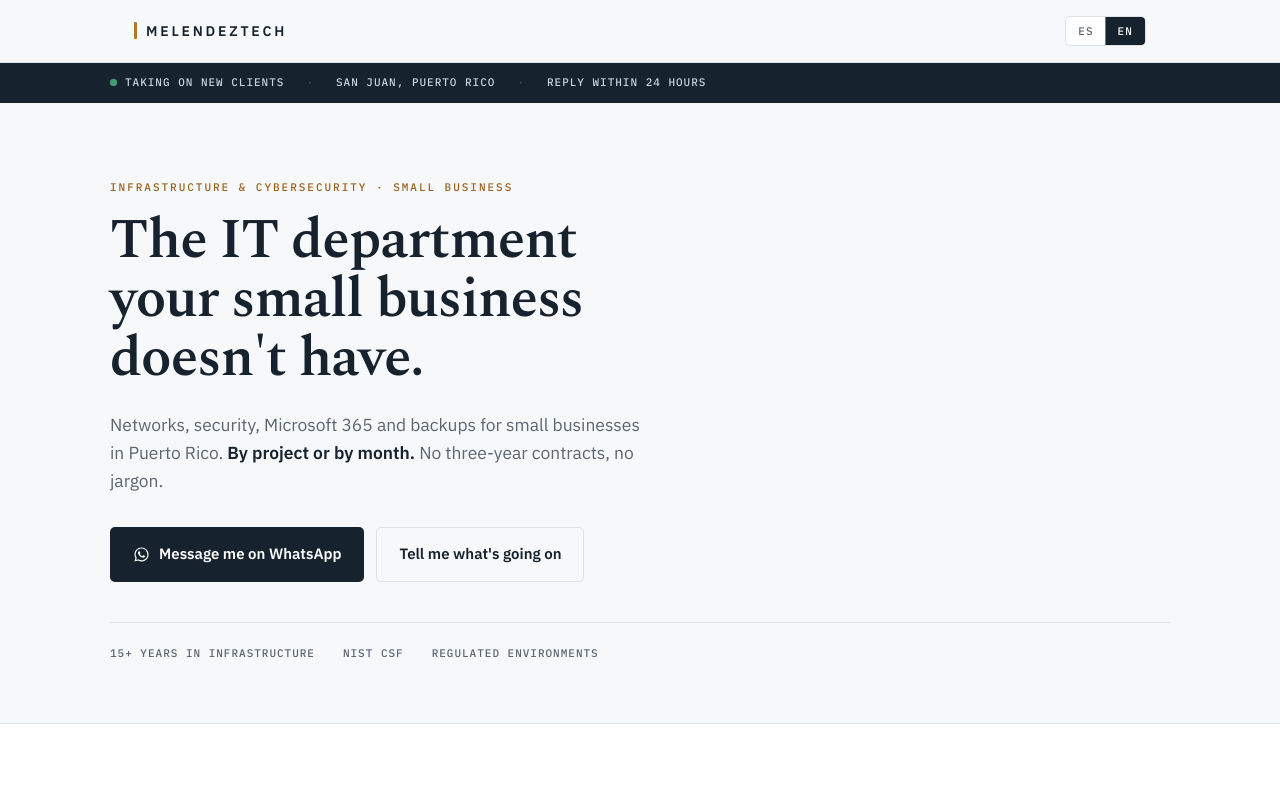
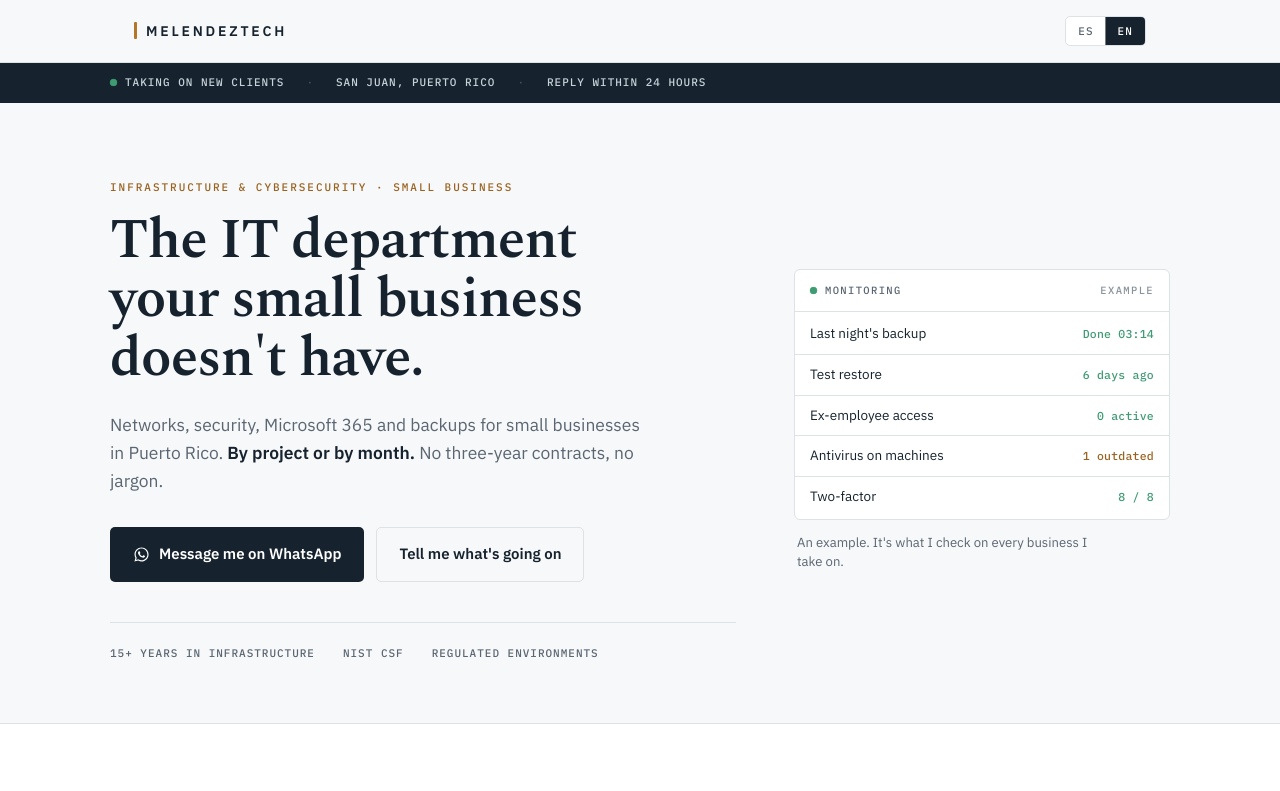
Before and after one commit to SirMelendezTech/www, a plain HTML site: page index.html in a window 1280 px wide. Shown: the top 791 px of the page. Drawn offline with nearby package versions, Linux system fonts and the light colour scheme.

Commit message:
Add an example status panel to the hero
Fills the empty right column of the hero on desktop with a small,
light read-out styled to match the site's existing cards (white,
hairline border, no shadow; Plex Sans labels, Plex Mono readings).

It shows five things kept current on a healthy setup — last night's
backup, the last test restore, active ex-employee accounts, antivirus
status, two-factor coverage — with one row flagged amber so it reads as
a real snapshot, not a marketing all-green. A caption states plainly
that it is an example of what gets checked on every business.

The rows join the existing page-load sweep: the live strip assembles,
then these rows fade in top to bottom (~0.5s), then the "15" counts up.
One sequence, once. The green monitoring dot reuses the strip's pulse.
Gated behind html.js and prefers-reduced-motion: no-preference, so
reduced-motion and no-JS visitors get the full panel immediately.

Hero becomes a 2-column grid at >=861px; below that the panel stacks
under the proof line at up to 420px wide.

Co-Authored-By: Claude Sonnet 5 <noreply@anthropic.com>
Claude-Session: https://claude.ai/code/session_01W2HQLZNeevY5jbLTeKXq3r

```diff
--- a/index.html
+++ b/index.html
@@ -114,6 +114,43 @@ a{color:var(--ink)}
   font-size:clamp(2.05rem,5.6vw,3.5rem);
   line-height:1.06;letter-spacing:-.02em;
   margin:0 0 22px;max-width:16ch;
+}
+@media (min-width:861px){
+  .hero{display:grid;grid-template-columns:minmax(0,1fr) minmax(304px,376px);gap:58px;align-items:center}
+  .hero h1{max-width:18ch}
+}
+
+/* hero panel: an illustrative read-out of a business kept current */
+.hero-aside{min-width:0}
+.hpanel{
+  background:var(--white);border:1px solid var(--hair);border-radius:6px;overflow:hidden;
+}
+.hpanel-head{
+  display:flex;align-items:center;justify-content:space-between;gap:12px;
+  padding:12px 15px;border-bottom:1px solid var(--hair);
+  font-family:var(--mono);font-size:10.5px;font-weight:500;
+  letter-spacing:.13em;text-transform:uppercase;color:var(--slate);
+}
+.hpanel-head .status{display:inline-flex;align-items:center;gap:8px}
+.hpanel-head .eg{color:var(--slate-lt)}
+.hpanel-rows{padding:2px 0}
+.hpanel-row{
+  display:flex;align-items:baseline;justify-content:space-between;gap:14px;
+  padding:10px 15px;border-bottom:1px solid var(--hair);
+}
+.hpanel-rows .hpanel-row:last-child{border-bottom:0}
+.hpanel-k{color:var(--ink);font-size:13.5px;line-height:1.42}
+.hpanel-v{
+  flex:none;font-family:var(--mono);font-size:11.5px;letter-spacing:.02em;
+  white-space:nowrap;color:var(--live);
+}
+.hpanel-v[data-flag="fix"]{color:var(--amber-dk)}
+.hpanel-note{
+  margin:13px 3px 0;font-size:.82rem;line-height:1.5;color:var(--slate);max-width:40ch;
+}
+@media (max-width:860px){
+  .hero-aside{margin-top:44px}
+  .hpanel{max-width:420px}
 }
 .hero-sub{font-size:1.09rem;color:var(--slate);margin:0 0 32px;max-width:52ch}
 .hero-sub strong{color:var(--ink);font-weight:600}
@@ -295,6 +332,17 @@ html[data-lang="en"] .toggle{--toggle-x:100%}
   html.js.strip-ready .strip-in > *:nth-child(4){transition-delay:.19s}
   html.js.strip-ready .strip-in > *:nth-child(5){transition-delay:.25s}
 
+  /* the hero panel rows continue the same top-to-bottom power-on sweep */
+  html.js .hpanel-row{opacity:0;transform:translateY(4px)}
+  html.js.strip-ready .hpanel-row{
+    opacity:1;transform:none;transition:opacity .3s ease,transform .3s ease;
+  }
+  html.js.strip-ready .hpanel-rows .hpanel-row:nth-child(1){transition-delay:.20s}
+  html.js.strip-ready .hpanel-rows .hpanel-row:nth-child(2){transition-delay:.26s}
+  html.js.strip-ready .hpanel-rows .hpanel-row:nth-child(3){transition-delay:.32s}
+  html.js.strip-ready .hpanel-rows .hpanel-row:nth-child(4){transition-delay:.38s}
+  html.js.strip-ready .hpanel-rows .hpanel-row:nth-child(5){transition-delay:.44s}
+
   html.js .toggle::after{transition:transform .2s cubic-bezier(.4,0,.2,1)}
   .btn--wa svg{transition:transform .16s ease}
   .svc-item{transition:background .16s ease}
@@ -344,6 +392,7 @@ html[data-lang="en"] .toggle{--toggle-x:100%}
 <main id="main">
 
   <section class="hero wrap" id="top">
+    <div class="hero-main">
       <p class="eyebrow"><span class="es">Infraestructura y ciberseguridad · PYMES</span><span class="en">Infrastructure &amp; cybersecurity · Small business</span></p>
       <h1>
         <span class="es">El departamento de IT que tu negocio no tiene.</span>
@@ -365,6 +414,42 @@ html[data-lang="en"] .toggle{--toggle-x:100%}
         <span>NIST CSF</span>
         <span><span class="es">Ambientes regulados</span><span class="en">Regulated environments</span></span>
       </div>
+    </div>
+
+    <aside class="hero-aside">
+      <div class="hpanel">
+        <div class="hpanel-head">
+          <span class="status"><span class="dot dot--live" aria-hidden="true"></span><span class="es">Monitoreo</span><span class="en">Monitoring</span></span>
+          <span class="eg"><span class="es">ejemplo</span><span class="en">example</span></span>
+        </div>
+        <div class="hpanel-rows">
+          <div class="hpanel-row">
+            <span class="hpanel-k"><span class="es">Respaldo de anoche</span><span class="en">Last night's backup</span></span>
+            <span class="hpanel-v"><span class="es">Listo 03:14</span><span class="en">Done 03:14</span></span>
+          </div>
+          <div class="hpanel-row">
+            <span class="hpanel-k"><span class="es">Restauración de prueba</span><span class="en">Test restore</span></span>
+            <span class="hpanel-v"><span class="es">Hace 6 días</span><span class="en">6 days ago</span></span>
+          </div>
+          <div class="hpanel-row">
+            <span class="hpanel-k"><span class="es">Accesos de exempleados</span><span class="en">Ex-employee access</span></span>
+            <span class="hpanel-v"><span class="es">0 activos</span><span class="en">0 active</span></span>
+          </div>
+          <div class="hpanel-row">
+            <span class="hpanel-k"><span class="es">Antivirus en equipos</span><span class="en">Antivirus on machines</span></span>
+            <span class="hpanel-v" data-flag="fix"><span class="es">1 vencido</span><span class="en">1 outdated</span></span>
+          </div>
+          <div class="hpanel-row">
+            <span class="hpanel-k"><span class="es">Doble factor</span><span class="en">Two-factor</span></span>
+            <span class="hpanel-v">8 / 8</span>
+          </div>
+        </div>
+      </div>
+      <p class="hpanel-note">
+        <span class="es">Un ejemplo. Es lo que reviso en cada negocio que atiendo.</span>
+        <span class="en">An example. It's what I check on every business I take on.</span>
+      </p>
+    </aside>
   </section>
 
   <section class="band band--white">
@@ -635,6 +720,7 @@ html[data-lang="en"] .toggle{--toggle-x:100%}
     requestAnimationFrame(function () {
       requestAnimationFrame(function () { root.classList.add("strip-ready"); });
     });
+    setTimeout(function () { root.classList.add("strip-ready"); }, 90);
   }
 
   /* the "15" in the proof line ticks up when it is first in view */
```
Lines whose indentation alone changed are shown as unchanged.
